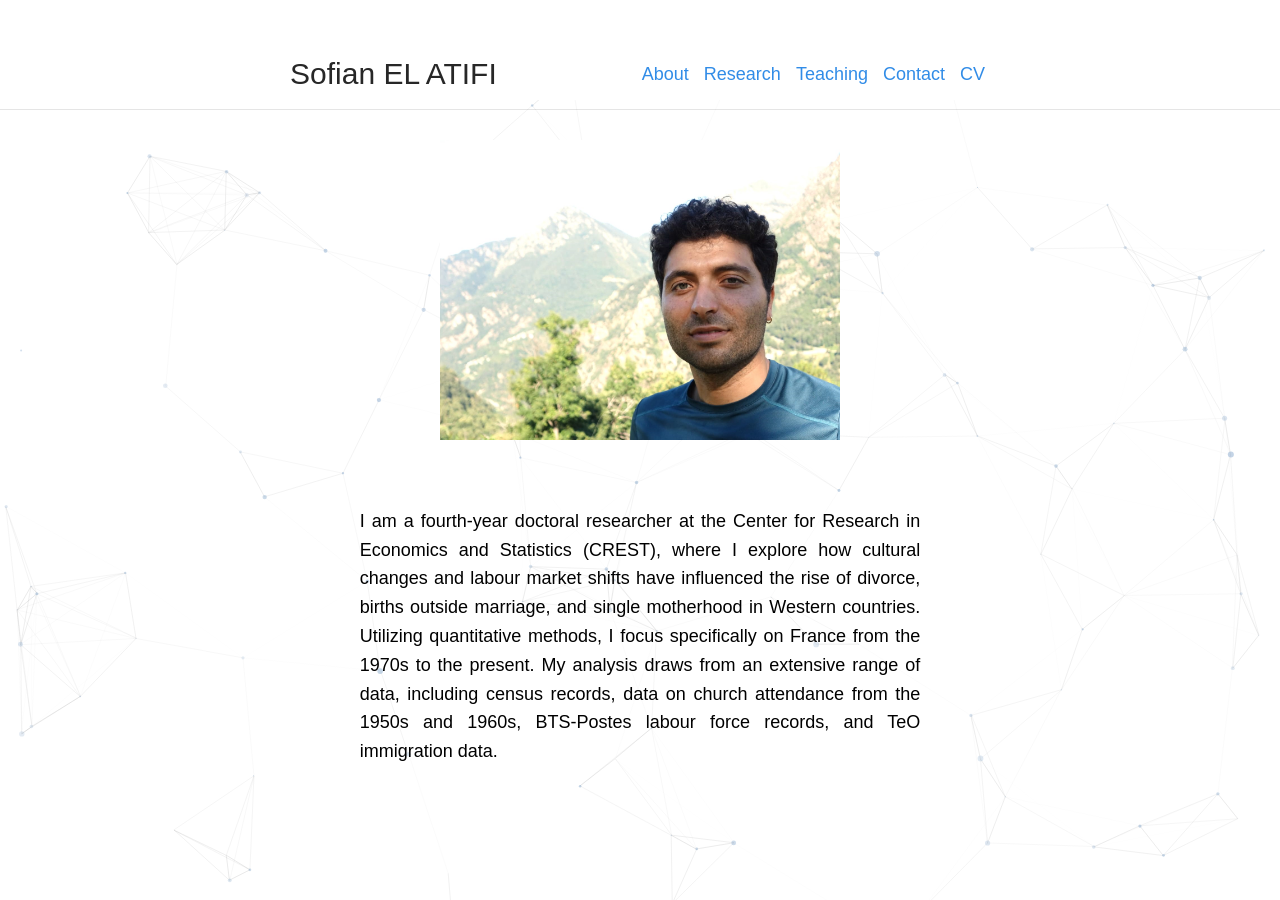
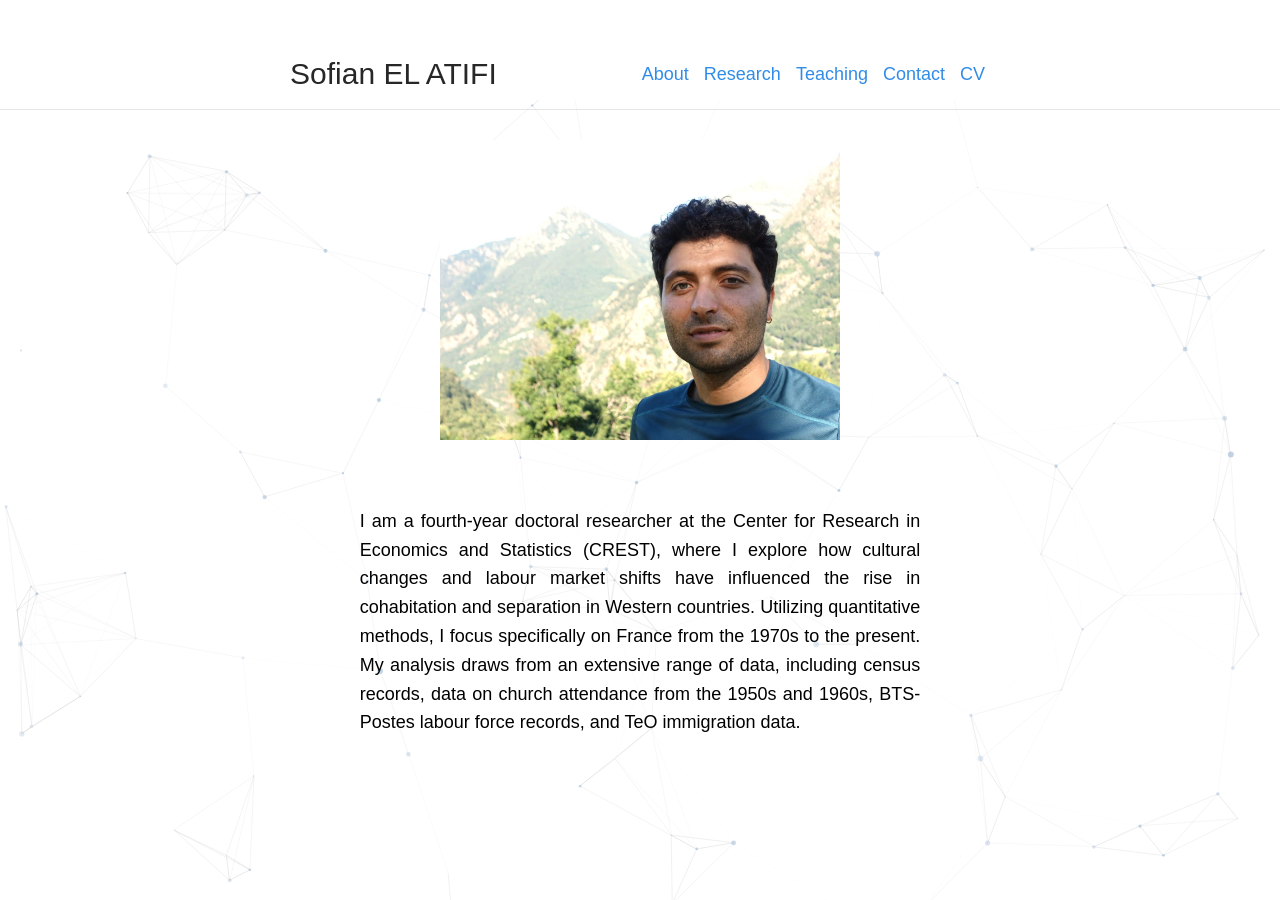
Before and after one commit to sofianelatifi/sofianelatifi.github.io, a Jekyll site: the page built from index.md, in a window 1280 px wide. Built offline with Jekyll 4.4.1, drawn with Linux system fonts in a browser that asks for light colours.

Commit message:
Update index.md

```diff
--- a/index.md
+++ b/index.md
@@ -30,6 +30,6 @@ title: Sofian El Atifi
 
 <div class="content" style="text-align: justify;">
   <p>
-I am a fourth-year doctoral researcher at the Center for Research in Economics and Statistics (CREST), where I explore how cultural changes and labour market shifts have influenced the rise of divorce, births outside marriage, and single motherhood in Western countries. Utilizing quantitative methods, I focus specifically on France from the 1970s to the present. My analysis draws from an extensive range of data, including census records, data on church attendance from the 1950s and 1960s, BTS-Postes labour force records, and TeO immigration data.
+I am a fourth-year doctoral researcher at the Center for Research in Economics and Statistics (CREST), where I explore how cultural changes and labour market shifts have influenced the rise in cohabitation and separation in Western countries. Utilizing quantitative methods, I focus specifically on France from the 1970s to the present. My analysis draws from an extensive range of data, including census records, data on church attendance from the 1950s and 1960s, BTS-Postes labour force records, and TeO immigration data.
   </p>
 </div>
```
